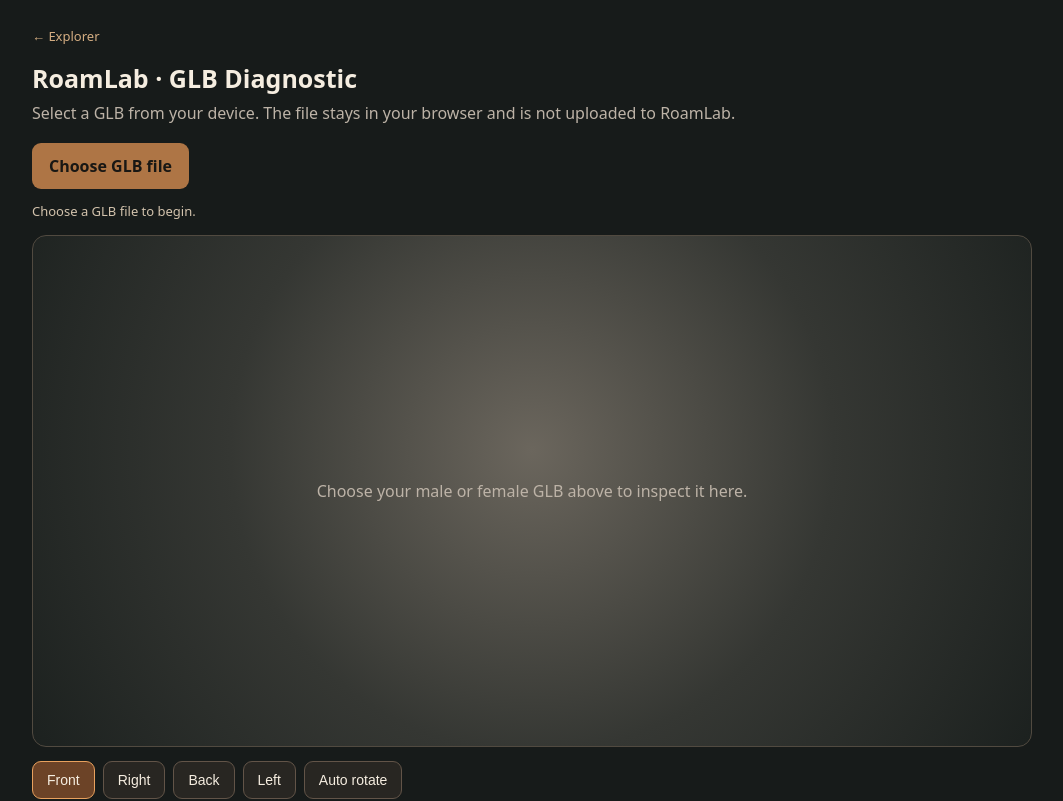
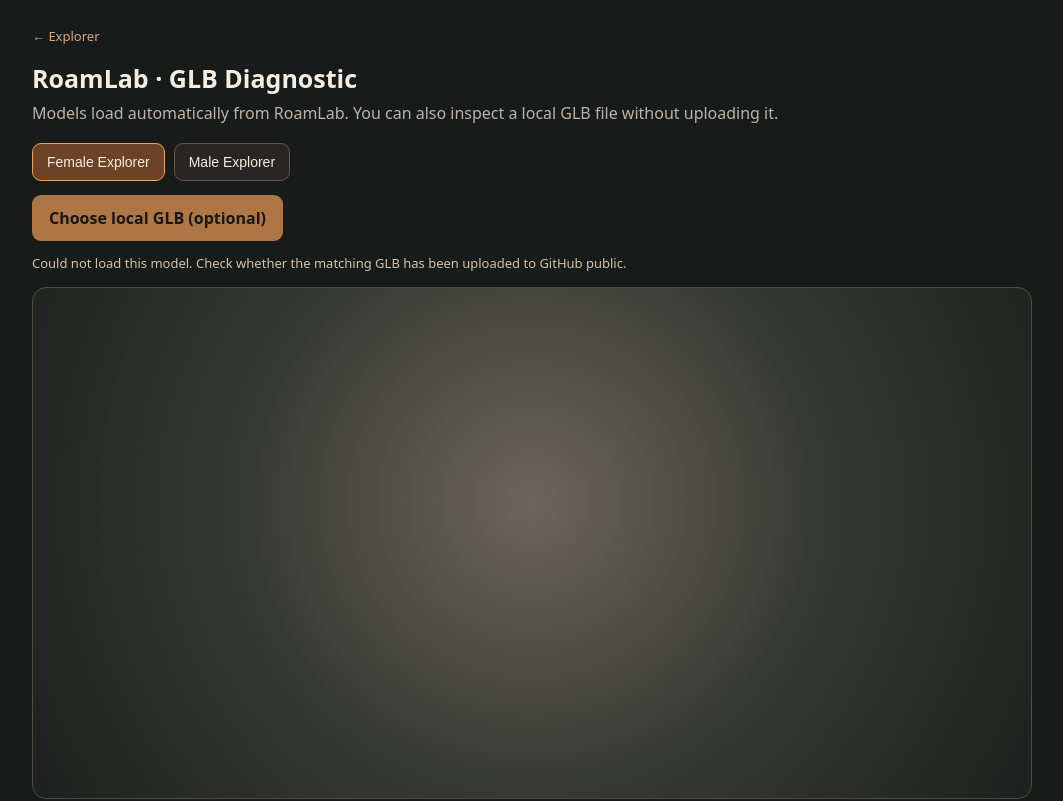
Before and after one commit to QinWei76/roamlab, a Next.js app: page /explorer/glb-diagnostic in a window 1280 px wide. Shown: the top 801 px of the page, without its empty margins (108-1171 px from the left). Built offline with nearby package versions, Linux system fonts and the light colour scheme; no server answers.

Commit message:
Auto-load hosted Explorer GLBs with female/male switch and optional local fallback

```diff
--- a/src/app/explorer/glb-diagnostic/page.tsx
+++ b/src/app/explorer/glb-diagnostic/page.tsx
@@ -8,9 +8,10 @@ type MaterialMode = "original" | "clay";
 export default function GlbDiagnostic() {
   const viewerRef = useRef<HTMLElement | null>(null);
   const urlRef = useRef<string | null>(null);
-  const [src, setSrc] = useState("");
-  const [filename, setFilename] = useState("");
-  const [status, setStatus] = useState("Choose a GLB file to begin.");
+  const [src, setSrc] = useState("/explorer-female-github.glb");
+  const [character, setCharacter] = useState<"female" | "male" | "local">("female");
+  const [filename, setFilename] = useState("explorer-female-github.glb");
+  const [status, setStatus] = useState("Loading female Explorer from RoamLab...");
   const [view, setView] = useState<View>("front");
   const [mode, setMode] = useState<MaterialMode>("original");
   const [loaded, setLoaded] = useState(false);
@@ -25,7 +26,7 @@ export default function GlbDiagnostic() {
     const el = viewerRef.current;
     if (!el) return;
     const onLoad = () => { setLoaded(true); setStatus("Loaded. Compare original and clay views."); };
-    const onError = () => { setLoaded(false); setStatus("Could not render GLB. Try another file."); };
+    const onError = () => { setLoaded(false); setStatus("Could not load this model. Check whether the matching GLB has been uploaded to GitHub public."); };
     el.addEventListener("load", onLoad);
     el.addEventListener("error", onError);
     return () => { el.removeEventListener("load", onLoad); el.removeEventListener("error", onError); };
@@ -68,9 +69,16 @@ export default function GlbDiagnostic() {
     if (urlRef.current) URL.revokeObjectURL(urlRef.current);
     const url = URL.createObjectURL(file);
     urlRef.current = url;
-    setLoaded(false); setMode("original"); setView("front"); setSrc(url);
+    setLoaded(false); setMode("original"); setView("front"); setCharacter("local"); setSrc(url);
     setFilename(file.name);
     setStatus("Loading " + file.name + " (" + (file.size / 1048576).toFixed(1) + " MB)...");
+  };
+
+  const chooseCharacter = (gender: "female" | "male") => {
+    setLoaded(false); setMode("original"); setView("front"); setSpin(false); setCharacter(gender);
+    setFilename(`explorer-${gender}-github.glb`);
+    setStatus(`Loading ${gender} Explorer from RoamLab...`);
+    setSrc(`/explorer-${gender}-github.glb`);
   };
 
   const buttonStyle = (active: boolean): React.CSSProperties => ({
@@ -83,9 +91,10 @@ export default function GlbDiagnostic() {
       <div style={{ maxWidth: 1000, margin: "0 auto" }}>
         <a href="/explorer" style={{ color: "#d4ad82", textDecoration: "none", fontSize: 13 }}>← Explorer</a>
         <h1 style={{ fontSize: 25, margin: "15px 0 6px" }}>RoamLab · GLB Diagnostic</h1>
-        <p style={{ color: "#bdb3a7", lineHeight: 1.6, marginTop: 0 }}>Select a GLB from your device. The file stays in your browser and is not uploaded to RoamLab.</p>
+        <p style={{ color: "#bdb3a7", lineHeight: 1.6, marginTop: 0 }}>Models load automatically from RoamLab. You can also inspect a local GLB file without uploading it.</p>
+        <div style={{ display: "flex", flexWrap: "wrap", gap: 9, marginBottom: 14 }}><button onClick={() => chooseCharacter("female")} style={buttonStyle(character === "female")}>Female Explorer</button><button onClick={() => chooseCharacter("male")} style={buttonStyle(character === "male")}>Male Explorer</button></div>
         <label style={{ display: "inline-block", padding: "12px 17px", background: "#ae7545", borderRadius: 9, cursor: "pointer", fontWeight: 650, color: "#181714" }}>
-          Choose GLB file
+          Choose local GLB (optional)
           <input type="file" accept=".glb,model/gltf-binary" onChange={(e) => pickFile(e.target.files?.[0])} style={{ display: "none" }} />
         </label>
         <p role="status" style={{ color: "#d3c3ad", fontSize: 13, minHeight: 20 }}>{status}</p>
```
